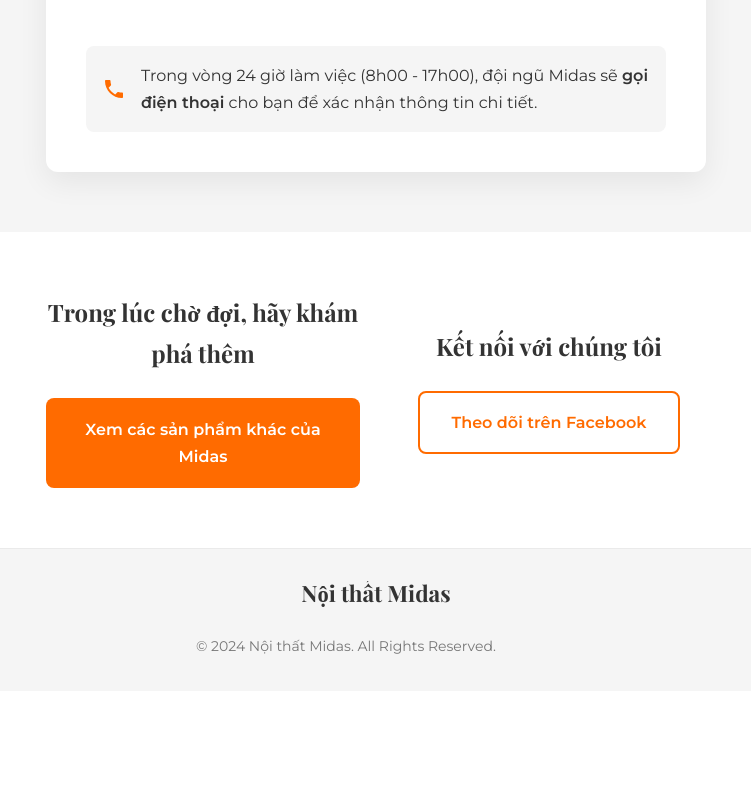
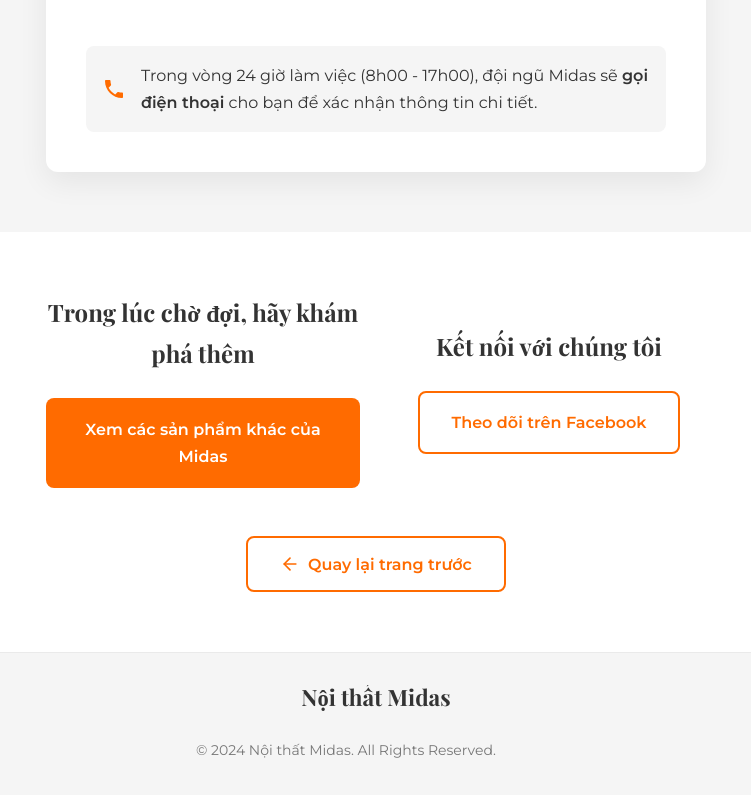
Before and after one commit to phanquocthovn-source/Xac_nhan_dat_hang_thanh_cong, a React (Vite) app: page / in a window 1280 px wide. Shown: the part 1135-1930 px from the top of the page, without its empty margins (264-1015 px from the left). Before the commit the page ends 1826 px from the top, so only its background shows below. Built offline with nearby package versions, Linux system fonts and the light colour scheme.

Commit message:
feat: Add back navigation button
Introduces a "Back" button to the CTA section, allowing users to navigate to the previous page. This enhances user experience and provides a clear way to return from the thank you page. Includes a new ArrowLeftIcon component for the button.

```diff
--- a/components/CtaSection.tsx
+++ b/components/CtaSection.tsx
@@ -1,4 +1,5 @@
 import React from 'react';
+import ArrowLeftIcon from './icons/ArrowLeftIcon';
 
 const CtaSection = () => {
     return (
@@ -18,6 +19,17 @@ const CtaSection = () => {
                         </a>
                     </div>
                 </div>
+                <div style={{ marginTop: '3rem' }}>
+                    <button
+                        onClick={() => window.history.back()}
+                        className="btn btn--secondary"
+                        style={{ display: 'inline-flex', alignItems: 'center' }}
+                        aria-label="Quay lại trang trước"
+                    >
+                        <ArrowLeftIcon style={{ width: '20px', height: '20px', marginRight: '8px' }} />
+                        Quay lại trang trước
+                    </button>
+                </div>
             </div>
         </section>
     );
--- /dev/null
+++ b/components/icons/ArrowLeftIcon.tsx
@@ -0,0 +1,21 @@
+import React from 'react';
+
+const ArrowLeftIcon = ({ className, style }: { className?: string; style?: React.CSSProperties }) => (
+    <svg
+        className={className}
+        style={style}
+        xmlns="http://www.w3.org/2000/svg"
+        viewBox="0 0 24 24"
+        fill="none"
+        stroke="currentColor"
+        strokeWidth="2"
+        strokeLinecap="round"
+        strokeLinejoin="round"
+        aria-hidden="true"
+    >
+        <path d="M19 12H5" />
+        <path d="M12 19l-7-7 7-7" />
+    </svg>
+);
+
+export default ArrowLeftIcon;
```
Also changed, not shown: components/HeroSection.tsx (line endings or trailing spaces).
